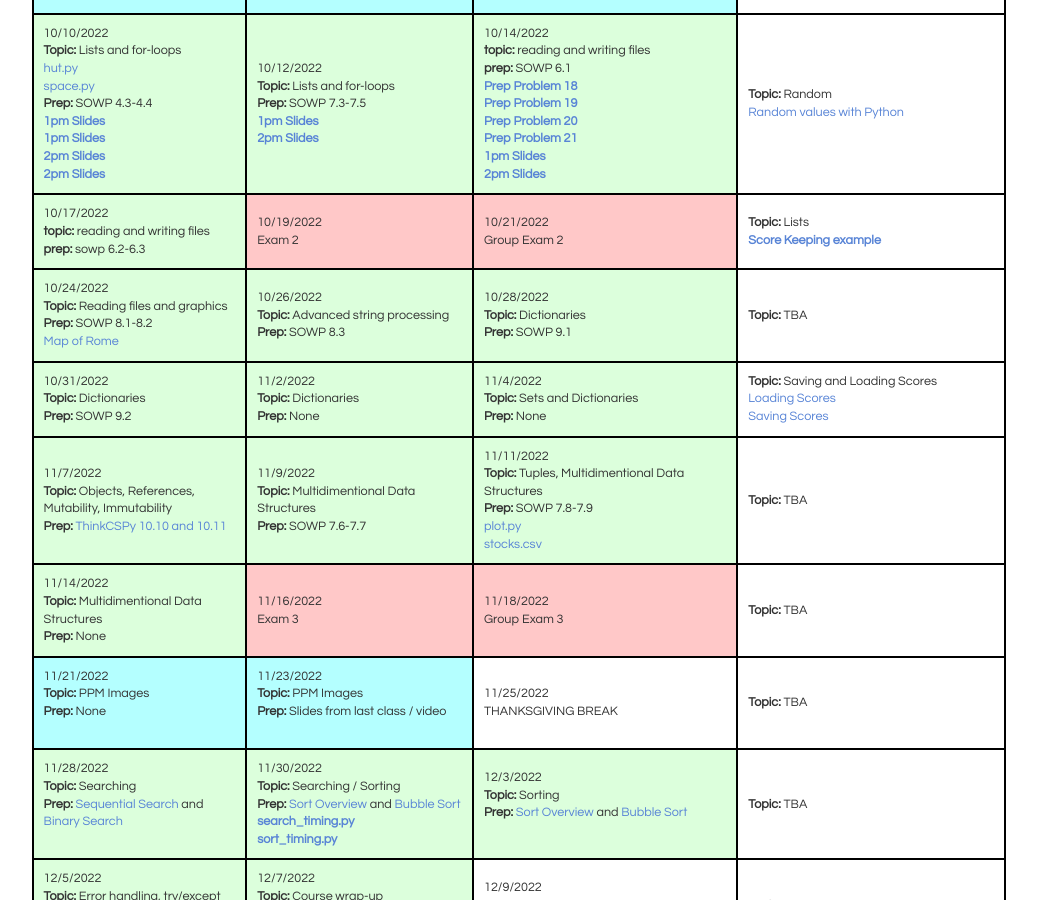
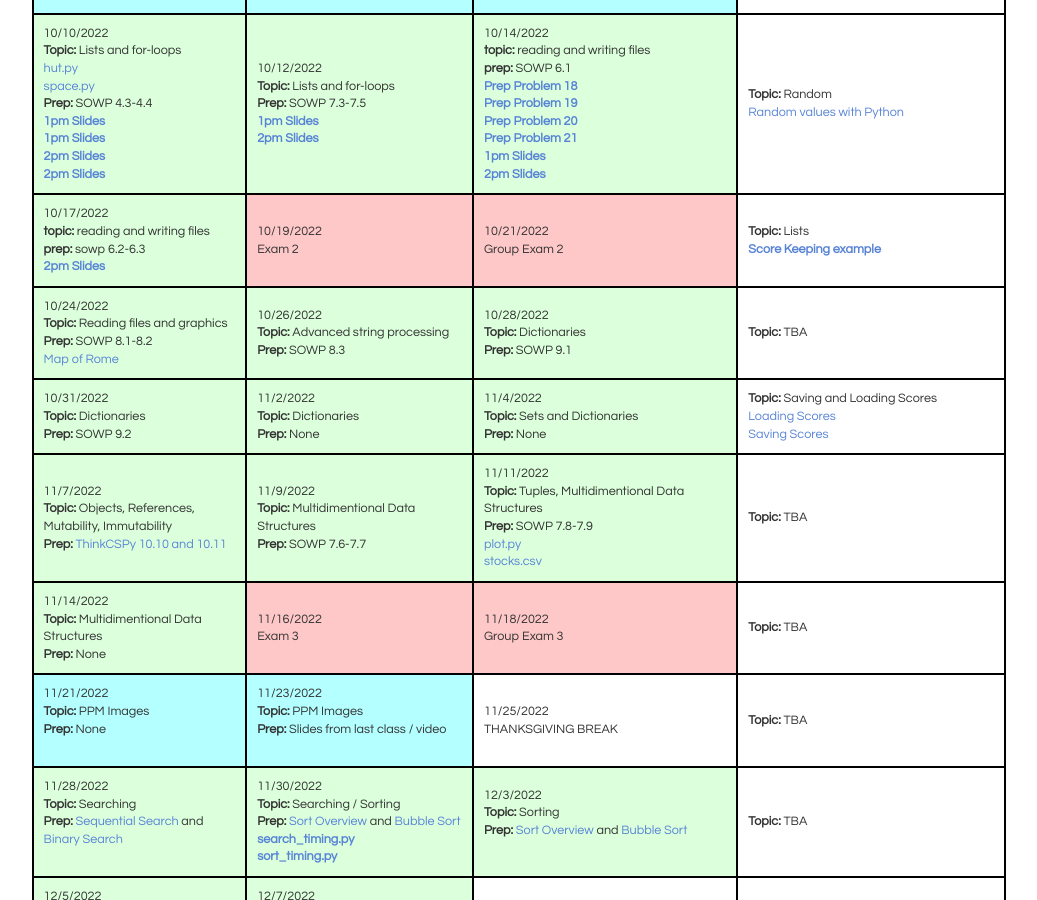
Before and after one commit to bddicken/cs110fall2022website, a Jekyll site: the page built from schedule/index.md, in a window 1280 px wide and 900 px high, scrolled down 1259 px. Shown: the whole window, without its empty margins (121-1158 px from the left). Built offline with Jekyll 4.4.1, drawn with Linux system fonts in a browser that asks for light colours.

Commit message:
added link to slides

```diff
--- a/schedule/index.md
+++ b/schedule/index.md
@@ -303,7 +303,7 @@ The <b>Prep</b> for each day indicates the work you need to have completed <b>BE
     10/17/2022 <br/>
     <b>topic:</b> reading and writing files <br/>
     <b>prep:</b> sowp 6.2-6.3 <br/>
-
+    <a href="./slides/24-file-reading-AP-before.pdf"><b>2pm Slides</b></a> <br/>
   </td>
   <td class="exam">
     10/19/2022 <br/>
```
